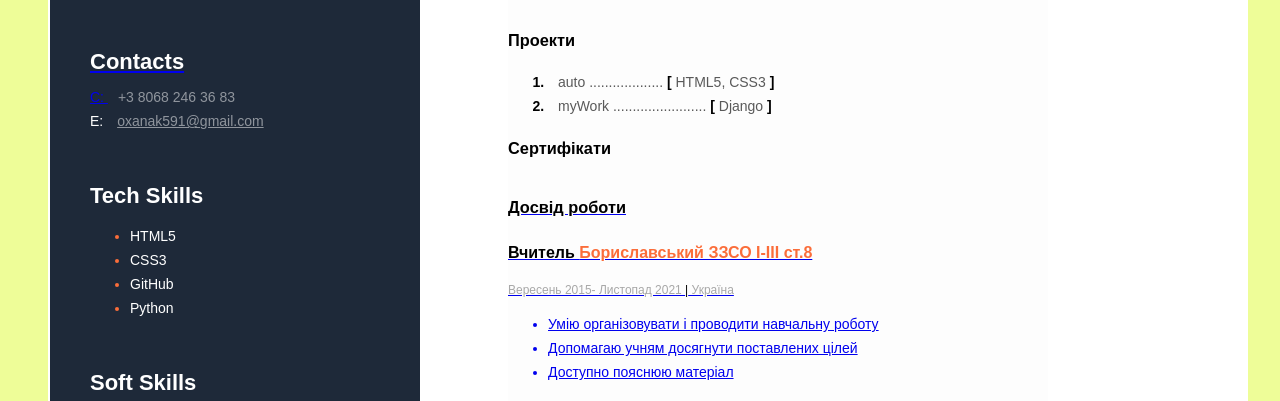
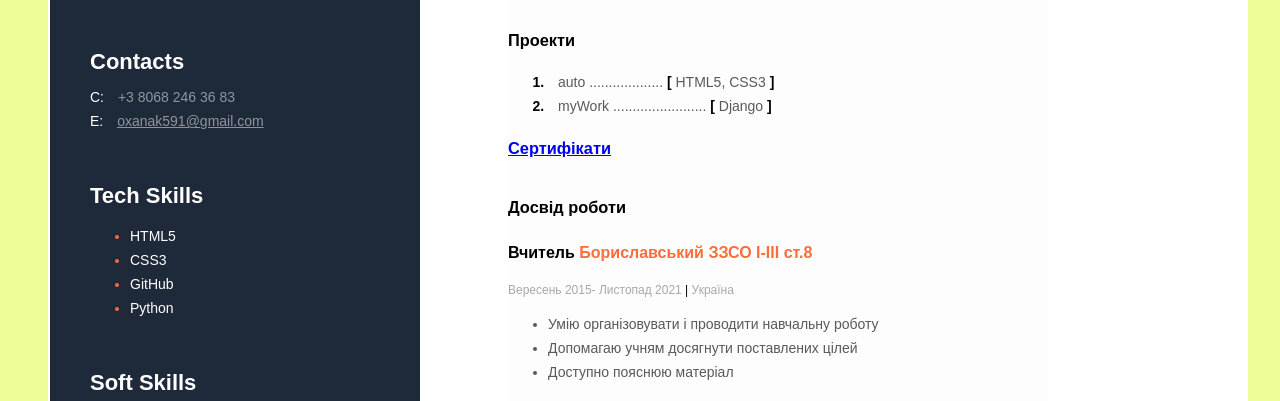
Before and after one commit to Oxana591/cv.io, a plain HTML site: page index.htm in a window 1280 px wide. Shown: the part 366-767 px from the top of the page. Drawn offline with Linux system fonts and the light colour scheme.

Commit message:
Update index.htm

```diff
--- a/index.htm
+++ b/index.htm
@@ -40,7 +40,7 @@
             </li>
 
           </ol>
-            <h3>Сертифікати<a href='https://github.com/Oxana591/Portfolio.git'></h3>
+            <h3><a href='https://github.com/Oxana591/Portfolio.git'>Сертифікати</a></h3>
         </div>
 
         <!-- My work experience section -->
```
